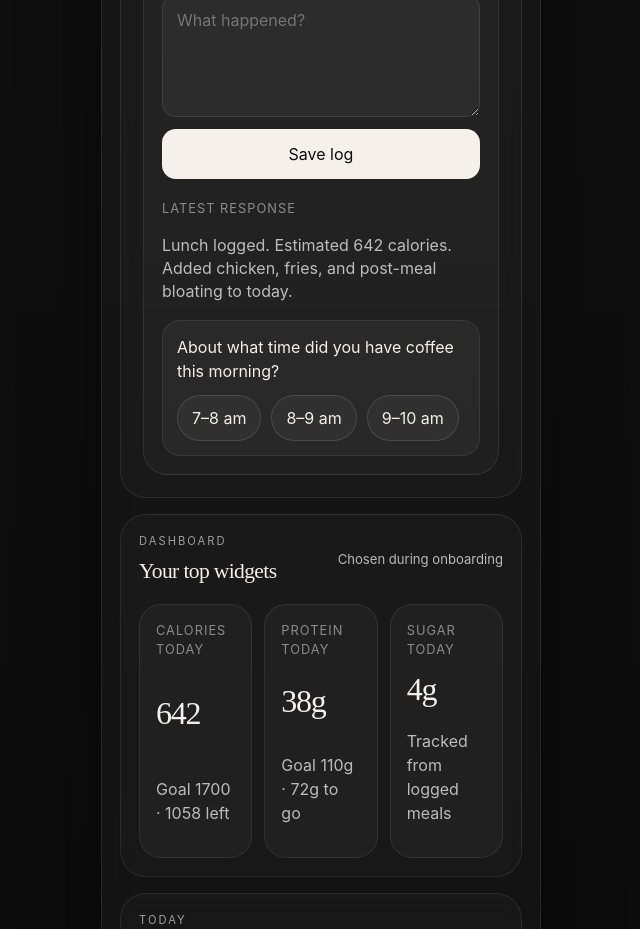
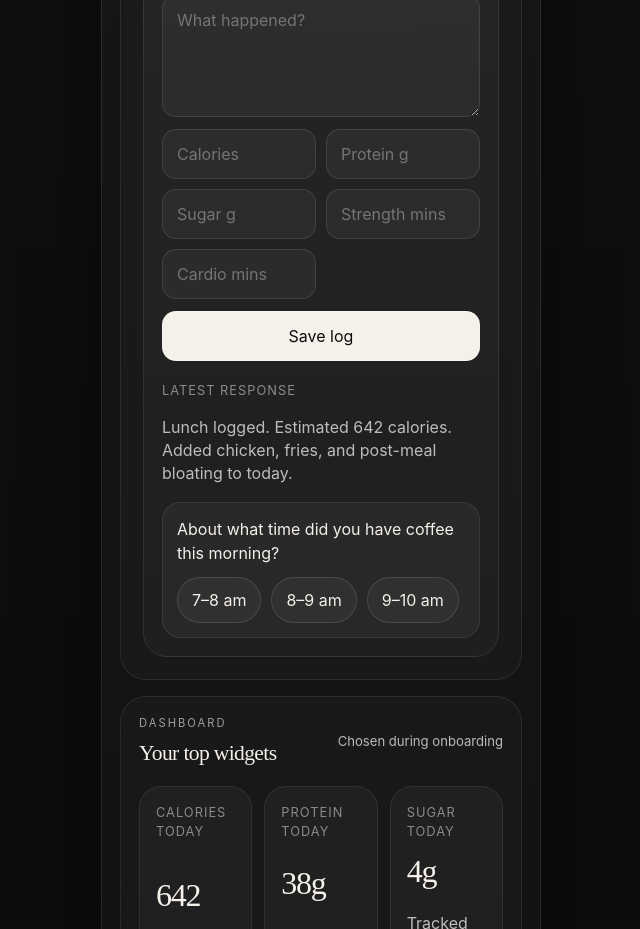
Before and after one commit to opal-the-bot/wellness-app, a React (Vite) app: page / in a window 1280 px wide. Shown: the part 880-1809 px from the top of the page, without its empty margins (319-959 px from the left). Built offline with nearby package versions, Linux system fonts and the light colour scheme.

Commit message:
Capture metric values in log entries

```diff
--- a/src/App.css
+++ b/src/App.css
@@ -198,6 +198,12 @@ h4 {
   background: rgba(255, 255, 255, 0.04);
   color: #f5f1ea;
   resize: vertical;
+}
+
+.metric-grid {
+  display: grid;
+  grid-template-columns: repeat(2, minmax(0, 1fr));
+  gap: 10px;
 }
 
 .submit-log-button {
--- a/src/App.tsx
+++ b/src/App.tsx
@@ -103,6 +103,11 @@ function App() {
   const [draftTitle, setDraftTitle] = useState('')
   const [draftDetail, setDraftDetail] = useState('')
   const [draftType, setDraftType] = useState<LogEntry['type']>('meal')
+  const [draftCalories, setDraftCalories] = useState('')
+  const [draftProtein, setDraftProtein] = useState('')
+  const [draftSugar, setDraftSugar] = useState('')
+  const [draftStrength, setDraftStrength] = useState('')
+  const [draftCardio, setDraftCardio] = useState('')
 
   useEffect(() => {
     saveStore(store)
@@ -182,6 +187,13 @@ function App() {
       type: draftType,
       title: draftTitle.trim(),
       detail: draftDetail.trim(),
+      metricImpact: {
+        calories: Number(draftCalories) || 0,
+        protein: Number(draftProtein) || 0,
+        sugar: Number(draftSugar) || 0,
+        strength: Number(draftStrength) || 0,
+        cardio: Number(draftCardio) || 0,
+      },
     }
 
     setStore((current) => ({
@@ -190,6 +202,11 @@ function App() {
     }))
     setDraftTitle('')
     setDraftDetail('')
+    setDraftCalories('')
+    setDraftProtein('')
+    setDraftSugar('')
+    setDraftStrength('')
+    setDraftCardio('')
   }
 
   const resetDemo = () => setStore(defaultStore)
@@ -255,6 +272,13 @@ function App() {
                 placeholder="What happened?"
                 rows={4}
               />
+              <div className="metric-grid">
+                <input value={draftCalories} onChange={(event) => setDraftCalories(event.target.value)} placeholder="Calories" inputMode="numeric" />
+                <input value={draftProtein} onChange={(event) => setDraftProtein(event.target.value)} placeholder="Protein g" inputMode="numeric" />
+                <input value={draftSugar} onChange={(event) => setDraftSugar(event.target.value)} placeholder="Sugar g" inputMode="numeric" />
+                <input value={draftStrength} onChange={(event) => setDraftStrength(event.target.value)} placeholder="Strength mins" inputMode="numeric" />
+                <input value={draftCardio} onChange={(event) => setDraftCardio(event.target.value)} placeholder="Cardio mins" inputMode="numeric" />
+              </div>
               <button className="submit-log-button" onClick={addEntry}>Save log</button>
             </div>
 
```
